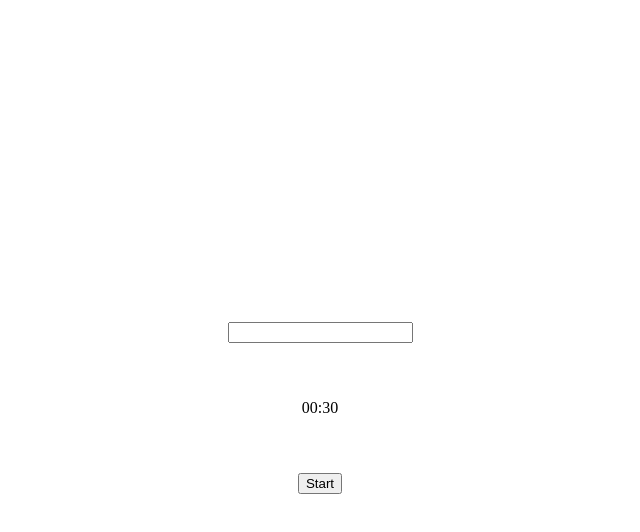
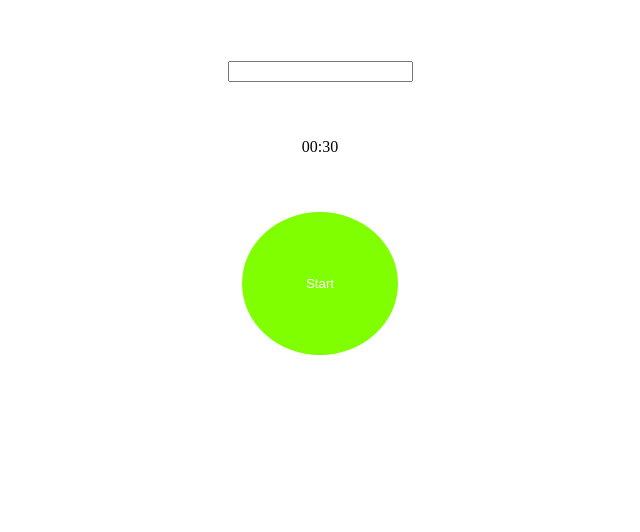
Before and after one commit to petarr14/street_timer, a plain HTML site: page index.html in a window 1280 px wide. Shown: the whole page, without its empty margins (328-968 px from the left). Drawn offline with Linux system fonts and the light colour scheme.

Commit message:
Moved everything up and changed start/stop button

```diff
--- a/script.js
+++ b/script.js
@@ -46,10 +46,12 @@ function start_stop_timer() {
         startTimer(time, display);
         state = "stop";
         start_stop.textContent = "Stop"
+        start_stop.style.backgroundColor = "red";
     } else if (state == "stop") {
         stopTimer(time);
         state = "start"
         start_stop.textContent = "Start"
+        start_stop.style.backgroundColor = "chartreuse";
     }
 }
 
--- a/styles.css
+++ b/styles.css
@@ -1,9 +1,17 @@
 .timer {
     width: 100vw;
-    height: 100vh;
+    height: 50vh;
     display: flex;
     align-items: center;
     justify-content: center;
     flex-direction: column;
     gap: 5vh;
 }
+
+button {
+    border-radius: 50%;
+    background-color: chartreuse;
+    border: none;
+    padding: 5vw;
+    color: white;
+}
```
